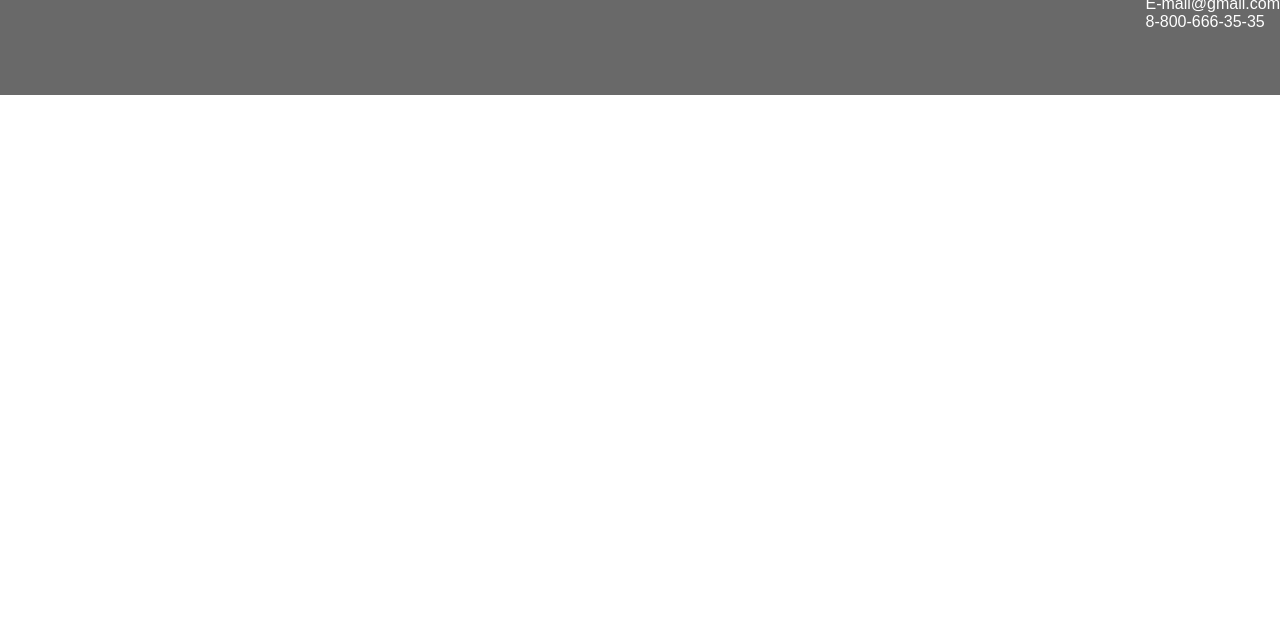
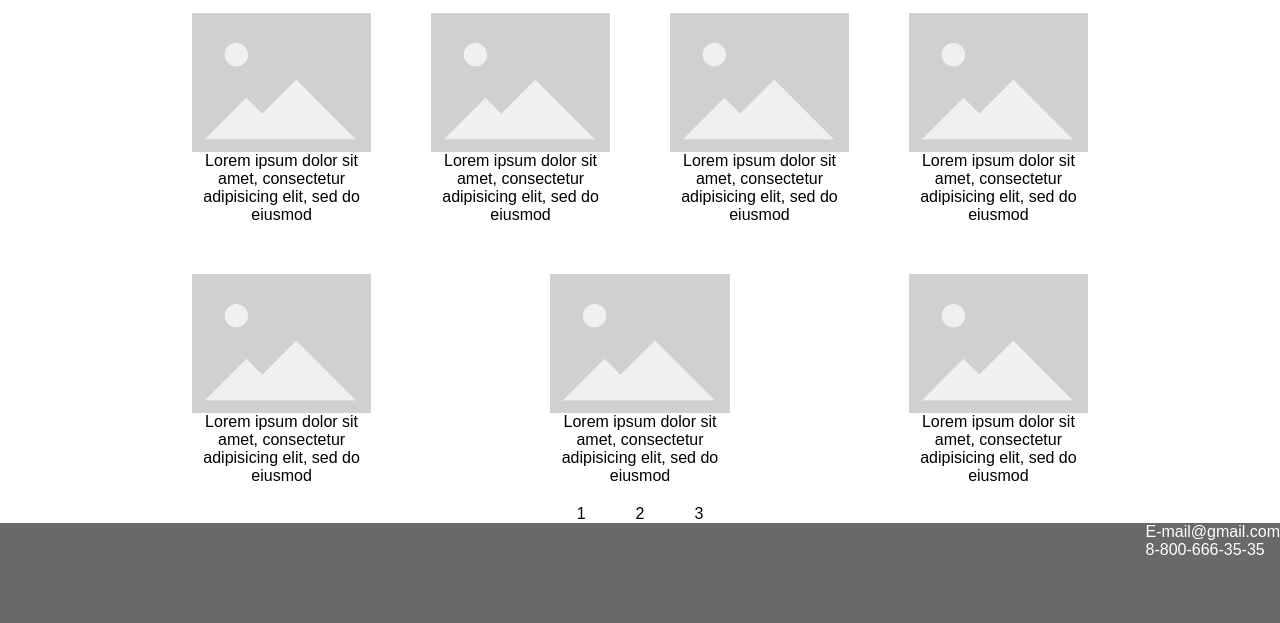
Before and after one commit to PennyWays/craftbeer_site, a plain HTML site: page catalog.html in a window 1280 px wide. Shown: the part 189-812 px from the top of the page. Drawn offline with Linux system fonts and the light colour scheme.

Commit message:
create catalog page

```diff
--- a/catalog.html
+++ b/catalog.html
@@ -5,8 +5,11 @@
 	<meta name="viewport" content="width=device-width, initial-scale=1">
 	<title>Каталог</title>
 	<link rel="stylesheet" type="text/css" href="css/navigation.css">
+  <link rel="stylesheet" href="css/catalog.css" />
 	<link rel="stylesheet" type="text/css" href="css/footer.css">
 	<link rel="stylesheet" type="text/css" href="css/adress.css">
+  <link rel="stylesheet" type="text/css" href="css/products.css">
+  <link rel="stylesheet" href="css/jquery.modal.min.css" />
 </head>
 <body>
 	<header>
@@ -20,7 +23,11 @@
             placeholder="Поиск..." />
         </div>
 
-        <div class="nav-bar">
+
+      </div>
+    </header>
+
+    <div class="nav-bar">
           <div class="nav-wrapper">
             <ul class="nav">
               <div class="first-card-wrapper">
@@ -43,11 +50,27 @@
             </ul>
           </div>
         </div>
+
+    <div class="catalog" id="catalog" style="display: none">
+      <div class="catalog-title-wrapper">
+        <h1 class="catalog-title">Каталог</h1>
       </div>
-    </header>
+      <div class="modal-wrapper" id="catalog-wrapper"></div>
+    </div>
 
-    <section class="main">
-    	<div></div>
+
+    <section class="products">
+    	<div class="products-cards-wrapper" id="products">
+
+      </div>
+
+      <div class="products-nav-ul">
+        <ul class="products-nav">
+          <li><a href="#">1</a></li>
+          <li><a href="#">2</a></li>
+          <li><a href="#">3</a></li>
+        </ul>
+      </div>
     </section>
 
     <footer>
@@ -60,5 +83,10 @@
     </footer>
 
 
+    <script src="js/jquery-min.js"></script>
+    <script src="js/jquery.modal.min.js"></script>
+    <script type="text/javascript" src="js/cards.js"></script>
+    <script type="text/javascript" src="js/modal.js"></script>
+    <script type="text/javascript" src="js/products.js"></script>
 </body>
 </html>
--- a/css/catalog.css
+++ b/css/catalog.css
@@ -24,7 +24,7 @@
 .modal-wrapper {
   display: flex;
   flex-wrap: wrap;
-  justify-content: space-between;
+  justify-content: center;
   gap: 20px;
 }
 
--- a/css/navigation.css
+++ b/css/navigation.css
@@ -1,5 +1,6 @@
 * {
   margin: 0;
+  padding: 0;
   font-family: Arial, Helvetica, sans-serif;
 }
 
--- /dev/null
+++ b/css/products.css
@@ -0,0 +1,52 @@
+.products{
+	width: 100%;
+	display: flex;
+	justify-content: flex-start;
+	align-items: center;
+	flex-direction: column;
+}
+
+
+.products-cards-wrapper{
+	margin: 20px 0;
+	display: flex;
+	justify-content: space-between;
+	flex-wrap: wrap;
+	width: 70%;
+	height: 100%;
+	gap: 50px;
+}
+
+.product-card{
+	width: 20%;
+	display: flex;
+	flex-wrap: wrap;
+	flex-direction: column;
+	justify-content: center;
+	text-align: center;
+}
+
+.products-img{
+	width: 100%;
+}
+
+
+.products-nav-ul{
+	display: flex;
+	justify-content: center;
+	flex-wrap: wrap;
+}
+
+.products-nav{
+	display: flex;
+	flex-wrap: wrap;
+	flex-direction: row;
+	gap: 50px;
+	list-style: none;
+}
+
+
+.products-nav a{
+	text-decoration: none;
+	color: black;
+}
--- a/js/cards.js
+++ b/js/cards.js
@@ -1,4 +1,4 @@
-const Cards = [
+const objects_cards = [
   {
     id: 1,
     name: "APA",
@@ -75,3 +75,32 @@ const Cards = [
     img: "img/Wheat beer.jpg",
   },
 ];
+
+
+
+const ROOT_Catalog = document.getElementById("catalog-wrapper");
+
+class Cards {
+  render() {
+    let htmlCatalog = "";
+    objects_cards.forEach((element) => {
+      htmlCatalog += `
+        <div class="catalog-card">
+          <div class="image-wrapper">
+            <img src="${element["img"]}" alt="" />
+          </div>
+          <div class="text-wrapper">
+            <a href="catalog.html" class="catalog-title">
+                ${element["name"]}
+            </a>
+          </div>
+        </div>
+      `;
+      ROOT_Catalog.innerHTML = htmlCatalog;
+    });
+  }
+}
+
+
+const cards = new Cards();
+cards.render();
--- /dev/null
+++ b/js/modal.js
@@ -0,0 +1,10 @@
+$(document).ready(function () {
+  $("#button1").click(function () {
+    $("#catalog").modal({
+      fadeDuration: 500,
+      fadeDelay: 0.1,
+      escapeClose: false,
+      showClose: false,
+    });
+  });
+});
--- /dev/null
+++ b/js/products.js
@@ -0,0 +1,63 @@
+const Objects_Products = [
+		{
+			id: 1,
+			img: "img/Placeholder.png",
+			paragraph: "Lorem ipsum dolor sit amet, consectetur adipisicing elit, sed do eiusmod"
+		},
+		{
+			id: 2,
+			img: "img/Placeholder.png",
+			paragraph: "Lorem ipsum dolor sit amet, consectetur adipisicing elit, sed do eiusmod"
+		},
+		{
+			id: 3,
+			img: "img/Placeholder.png",
+			paragraph: "Lorem ipsum dolor sit amet, consectetur adipisicing elit, sed do eiusmod"
+		},
+		{
+			id: 4,
+			img: "img/Placeholder.png",
+			paragraph: "Lorem ipsum dolor sit amet, consectetur adipisicing elit, sed do eiusmod"
+		},
+		{
+			id: 5,
+			img: "img/Placeholder.png",
+			paragraph: "Lorem ipsum dolor sit amet, consectetur adipisicing elit, sed do eiusmod"
+		},
+		{
+			id: 6,
+			img: "img/Placeholder.png",
+			paragraph: "Lorem ipsum dolor sit amet, consectetur adipisicing elit, sed do eiusmod"
+		},
+		{
+			id: 7,
+			img: "img/Placeholder.png",
+			paragraph: "Lorem ipsum dolor sit amet, consectetur adipisicing elit, sed do eiusmod"
+		},
+
+	]
+
+
+
+const ROOT_Products = document.getElementById("products");
+
+class Products {
+  render() {
+    let htmlInformation = "";
+    Objects_Products.forEach((element) => {
+      htmlInformation += `
+        <div class="product-card">
+         <img class="products-img" src="${element['img']}">
+         <p class="products-p">
+           ${element['paragraph']}
+         </p>
+       </div>
+      `;
+      ROOT_Products.innerHTML = htmlInformation;
+    });
+  }
+}
+
+
+const products = new Products();
+products.render();
```
Also changed, not shown: index.html (+1 -0 lines), js/script.js (+6 -33 lines).
